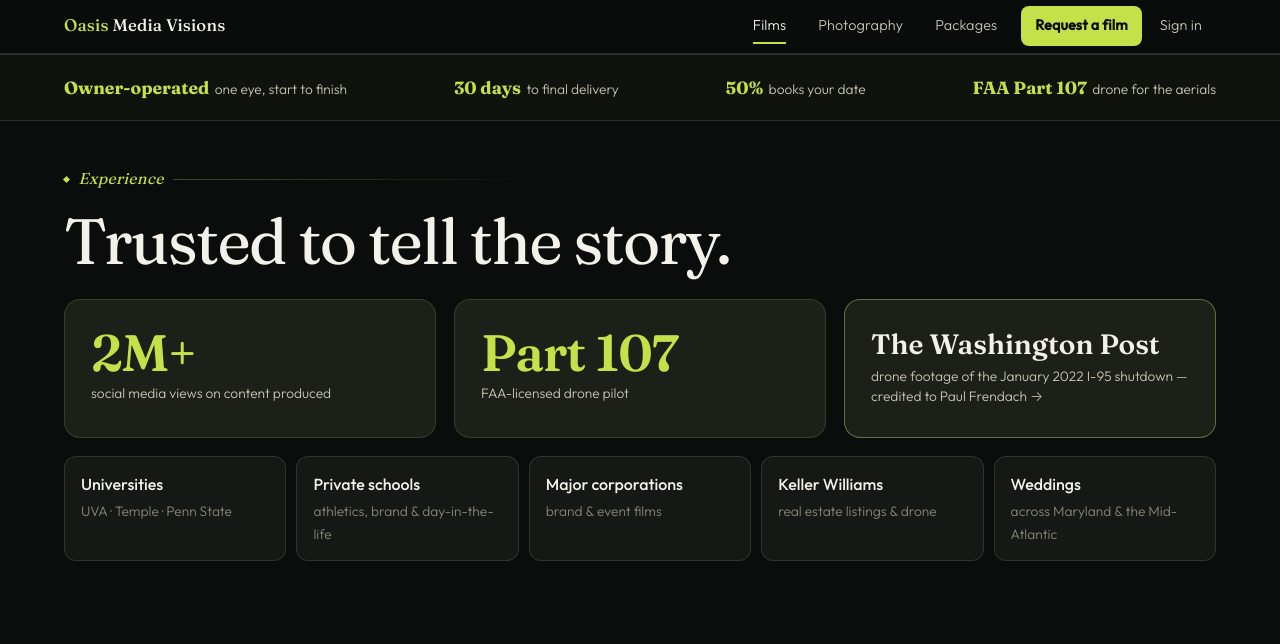
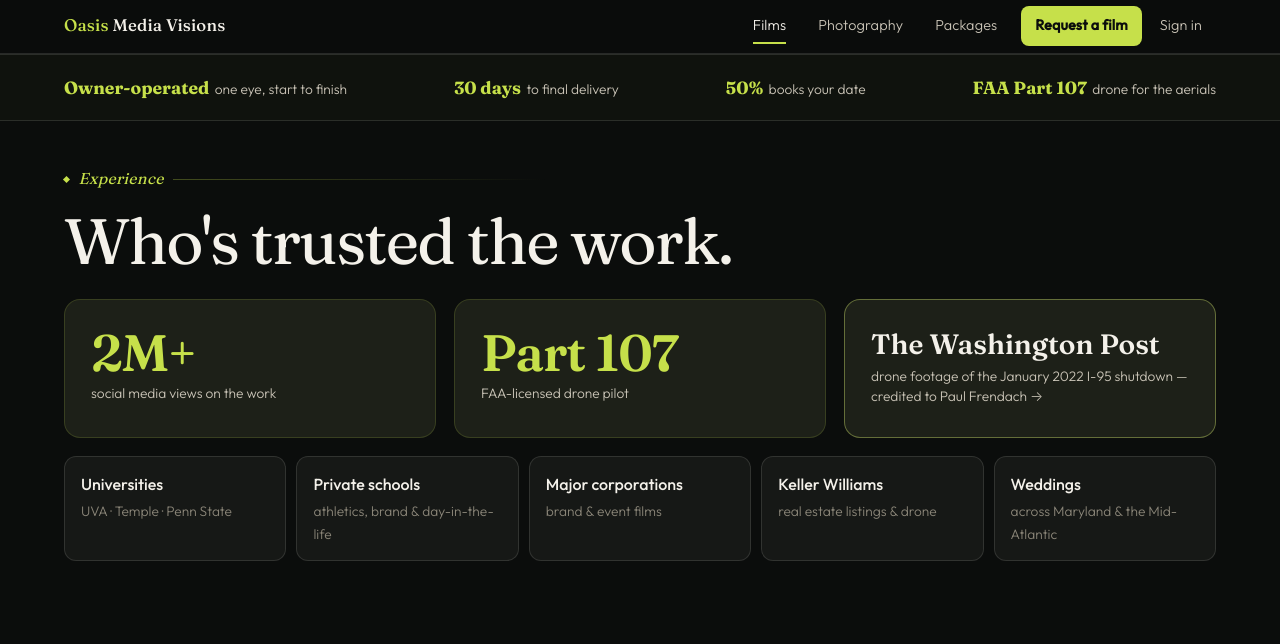
Before and after one commit to paul8frendach/pfrendach, a Django app: page /create/ in a window 1280 px wide. Shown: the part 805-1449 px from the top of the page. Run offline with Django 5.2, Linux system fonts and the light colour scheme; data comes from the database, SQL or seed files in the repository; data that the repository does not hold is empty.

Commit message:
Create/mission copy audit: fix the stale line, trim two AI-isms
- About: "how he coaches" was left over from when Train sold coaching; he
  plays now, so it read untrue. → "how he plays".
- Index: "Trusted to tell the story" (the one marketing cliché) → "Who's
  trusted the work", which actually frames the client list beneath it.
- Index: "views on content produced" (corporate-speak) → "views on the work".

The rest of the Create copy already reads in Paul's own voice, so it stands.

Co-Authored-By: Claude Opus 4.8 <noreply@anthropic.com>

```diff
--- a/templates/create/index.html
+++ b/templates/create/index.html
@@ -101,12 +101,12 @@ the signature opening the OMV home (and so the PWA launch screen).{% endcomment
   <div class="shell">
     <div class="headrow"><div>
       <p class="beat">Experience</p>
-      <h2>Trusted to tell the story.</h2>
+      <h2>Who's trusted the work.</h2>
     </div></div>
     <div class="omv-stats">
       <div class="omv-stat">
         <span class="omv-stat__num">2M+</span>
-        <span class="omv-stat__lbl">social media views on content produced</span>
+        <span class="omv-stat__lbl">social media views on the work</span>
       </div>
       <div class="omv-stat">
         <span class="omv-stat__num">Part&nbsp;107</span>
--- a/templates/house/about.html
+++ b/templates/house/about.html
@@ -35,7 +35,7 @@
       <p>
         Central midfielder. DeMatha Catholic, then Baltimore Celtic, then Maryland,
         then Temple. He has been the best player on teams and he has been the one
-        watching. Both are in how he coaches and both are in how he builds.
+        watching. Both are in how he plays and both are in how he builds.
       </p>
       <p>
         Favourite player growing up was Ronaldinho — which is the whole point.
```
